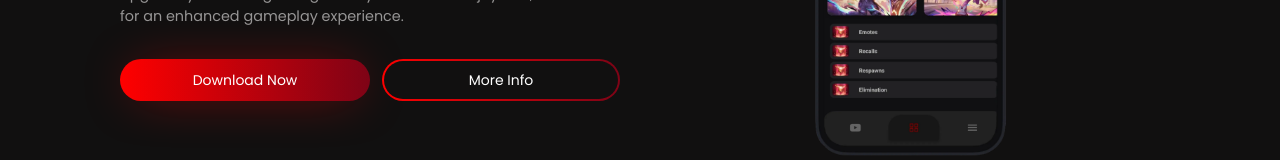
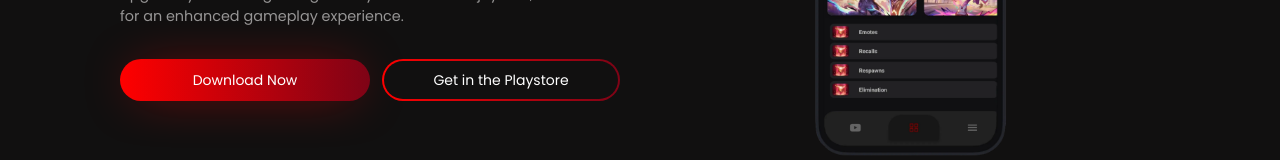
Before and after one commit to Ryuofficial/ryuwebv2, a React (Create React App) app: page / in a window 1280 px wide. Shown: the part 395-555 px from the top of the page. Built offline with nearby package versions, Linux system fonts and the light colour scheme.

Commit message:
Update v1.88

```diff
--- a/src/App.js
+++ b/src/App.js
@@ -7,7 +7,7 @@ import Accordion from "./components/Accordion";
 import Features from "./components/Features";
 
 //App version
-export const ApkVersion = 1.87;
+export const ApkVersion = 1.88;
 
 export default function App() {
   return (
--- a/src/components/Buttons.jsx
+++ b/src/components/Buttons.jsx
@@ -22,7 +22,8 @@ const Buttons = () => {
 
   const handlePlaystoreClick = () => {
     // Redirect to youtube.com
-    window.location.href = "#more-info";
+    window.location.href =
+      "https://play.google.com/store/apps/details?id=com.ryumoto.gfx&hl=en&gl=US";
   };
 
   return (
@@ -38,7 +39,7 @@ const Buttons = () => {
         onClick={handlePlaystoreClick}
       >
         <span className="transition-all flex w-full h-full bg-[#111010] text-white rounded-full p-[2px] justify-center items-center  active:shadow-pinkShadow active:text-[#ff0000]">
-          <button className="m-[7px]">More Info</button>
+          <button className="m-[7px]">Get in the Playstore</button>
         </span>
       </div>
     </div>
```
Also changed, not shown: 1 other file (tests, documents, lock files or other folders).
